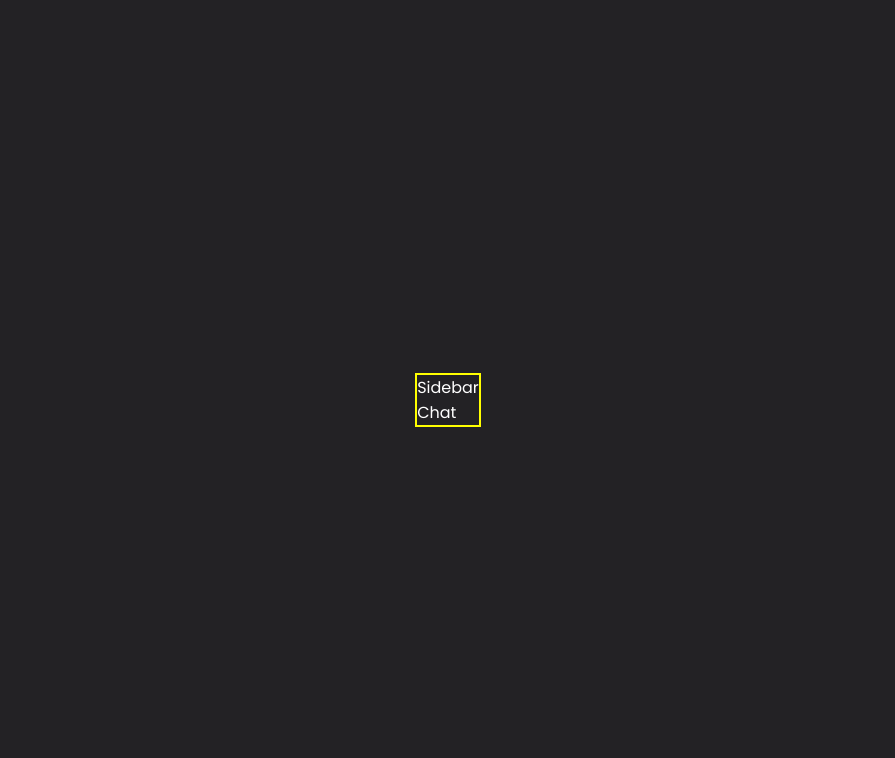
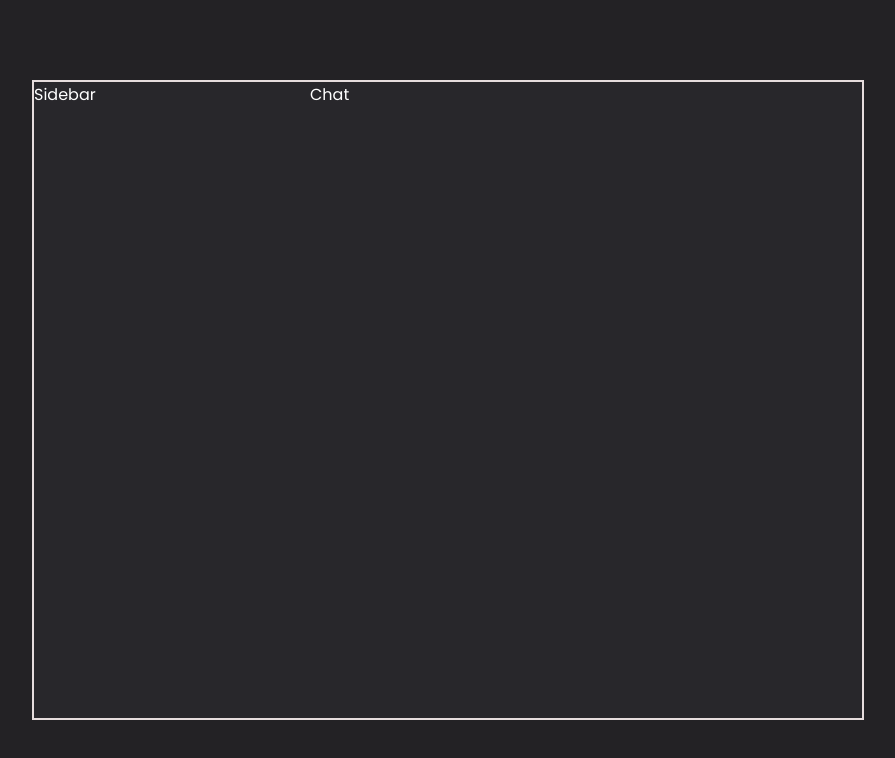
Before and after one commit to jeppe314/chat, a React (Create React App) app: page / in a window 1280 px wide. Shown: the top 758 px of the page, without its empty margins (192-1087 px from the left). Built offline with nearby package versions, Linux system fonts and the light colour scheme.

Commit message:
Css updates

```diff
--- a/src/components/Chat.jsx
+++ b/src/components/Chat.jsx
@@ -1,5 +1,5 @@
 import React from "react"
 
 export const Chat = () => {
-  return <div>Chat</div>
+  return <div className="chat">Chat</div>
 }
--- a/src/components/Sidebar.jsx
+++ b/src/components/Sidebar.jsx
@@ -1,5 +1,5 @@
 import React from "react"
 
 export const Sidebar = () => {
-  return <div>Sidebar</div>
+  return <div className="sidebar">Sidebar</div>
 }
--- a/src/styles.scss
+++ b/src/styles.scss
@@ -1,4 +1,8 @@
 @import url("https://fonts.googleapis.com/css2?family=Open+Sans:wght@300;400;500;600&family=Poppins:wght@300;400;500&family=Roboto+Condensed:wght@300;400;700&family=Roboto:wght@100;300;400;500&display=swap");
+
+$grayBase: rgb(35, 34, 37);
+$grayLight: rgb(40, 39, 43);
+$slate: rgb(230, 221, 221);
 
 * {
   margin: 0;
@@ -14,7 +18,7 @@ body {
 .appContainer {
   width: 100vw;
   height: 100vh;
-  background: rgb(35, 34, 37);
+  background: $grayBase;
   display: flex;
   justify-content: center;
   align-items: center;
@@ -51,7 +55,18 @@ body {
   }
 
   .homeWrapper {
-    border: 2px solid yellow;
+    border: 2px solid $slate;
+    display: flex;
+    height: 80%;
+    width: 65%;
+    background-color: $grayLight;
+
+    .sidebar {
+      flex: 1;
+    }
+
+    .chat {
+      flex: 2;
+    }
   }
-
 }
```
